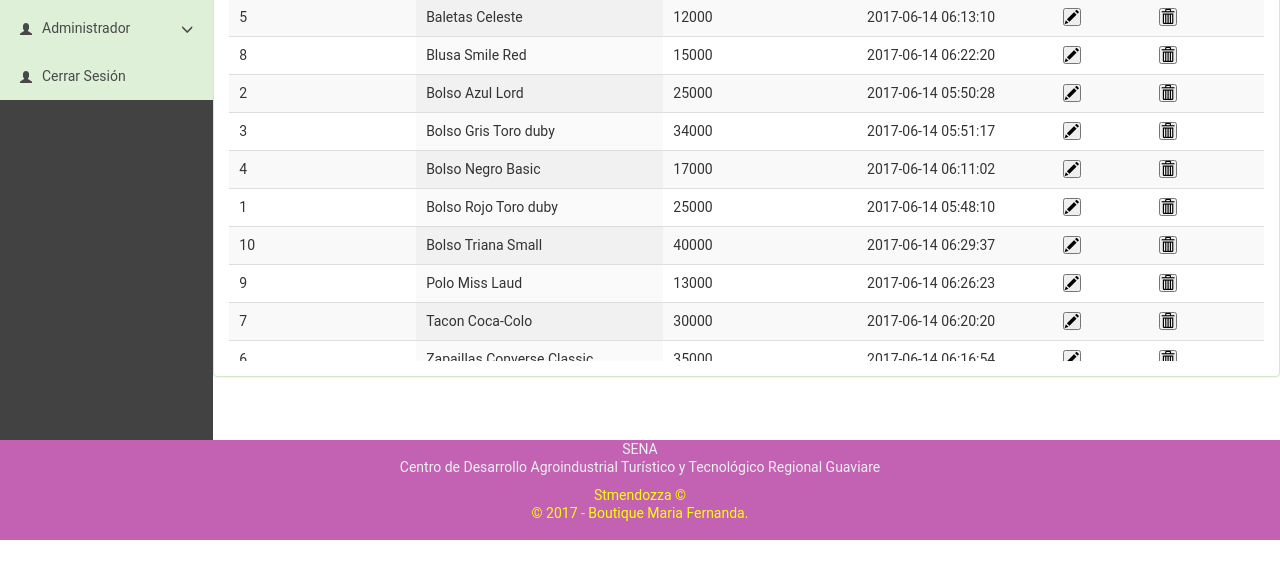
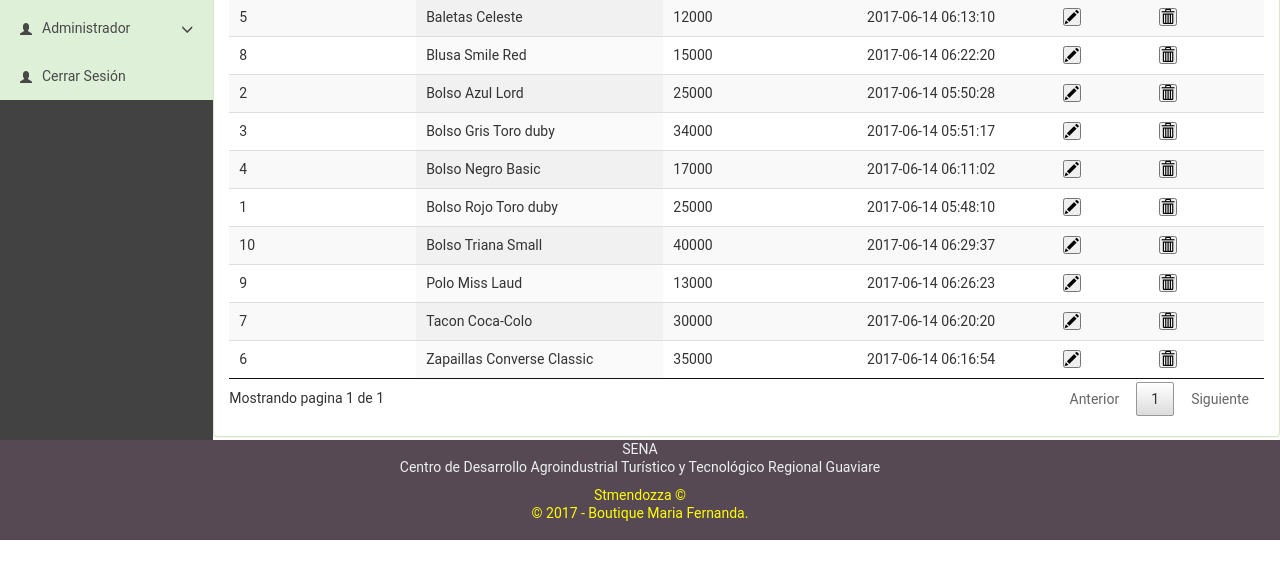
Before and after one commit to erickmarcia/GIBMAFE, a PHP site: page /productos.php in a window 1280 px wide. Shown: the part 217-800 px from the top of the page. Run offline with PHP 8.4, Linux system fonts and the light colour scheme; a user stored in the database is signed in; data comes from the database, SQL or seed files in the repository; some libraries are stand-ins or nearby versions.

Commit message:
Add files via upload

```diff
--- a/codigo/css/estilos.css
+++ b/codigo/css/estilos.css
@@ -32,9 +32,9 @@ body{
 	color: black;
 }
 
-#header1{http://localhost/GIBMAFEv1/images/sena.png
+#header1{
 	height: 20%;
-	background-color: #c361b3;
+	background-color: #564954;
 }
 
 #usu{
@@ -84,7 +84,7 @@ h4{
 	width: 100%;
 
 	margin-top: 0px;
-	background-color:#c361b3;
+	background-color:#564954;
 }
 .btn-menu {
 	display: none;
@@ -112,7 +112,7 @@ h4{
 	line-height: 18px;
 }
 .contenedor-section{
-	height:430px;
+	height:490px;
 	padding: 0;
 
 	overflow: scroll;
```
